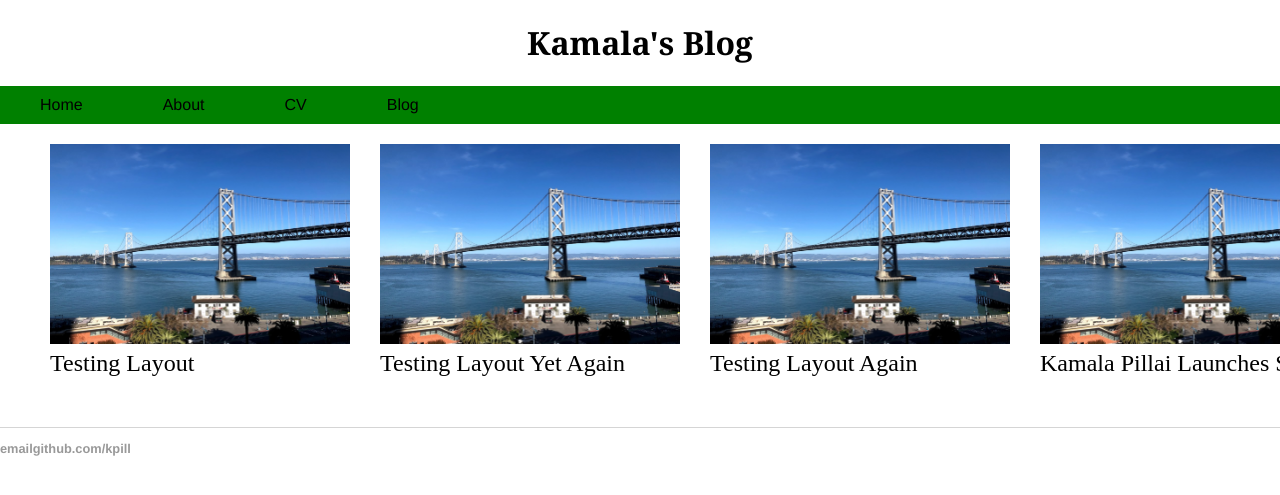
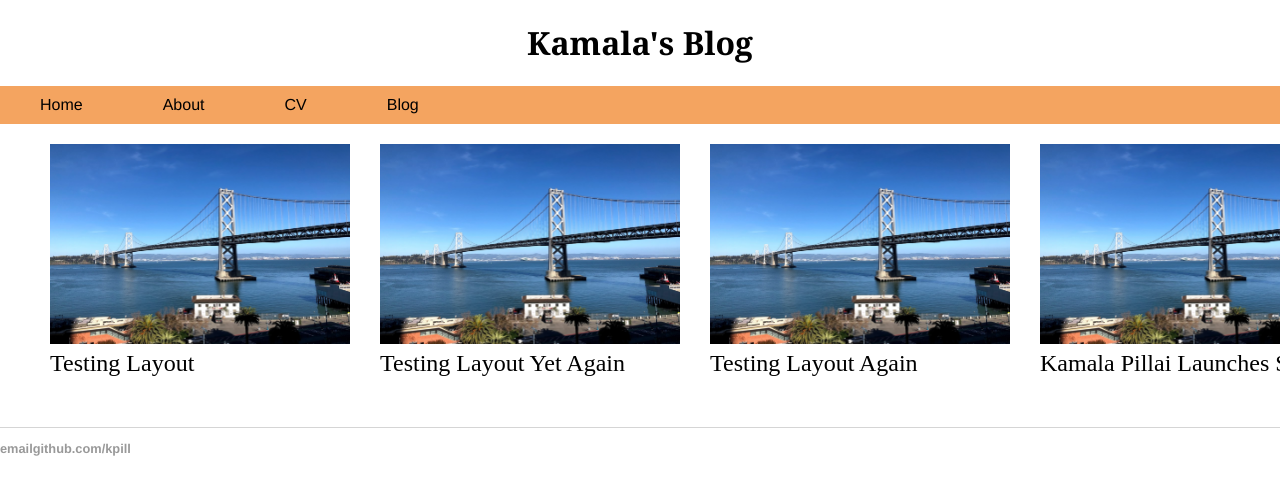
Before and after one commit to kpill/kpill.github.io, a Jekyll site: the page built from index.html, in a window 1280 px wide. Shown: the top 495 px of the page. Built offline with Jekyll 4.4.1, drawn with Linux system fonts in a browser that asks for light colours.

Commit message:
Update main.css

```diff
--- a/css/main.css
+++ b/css/main.css
@@ -32,7 +32,7 @@ nav ul {
     margin: 0;
     padding: 0;
     overflow: hidden;
-    background-color: Green;
+    background-color: sandyBrown;
     width: 100%;
 }
 
```
